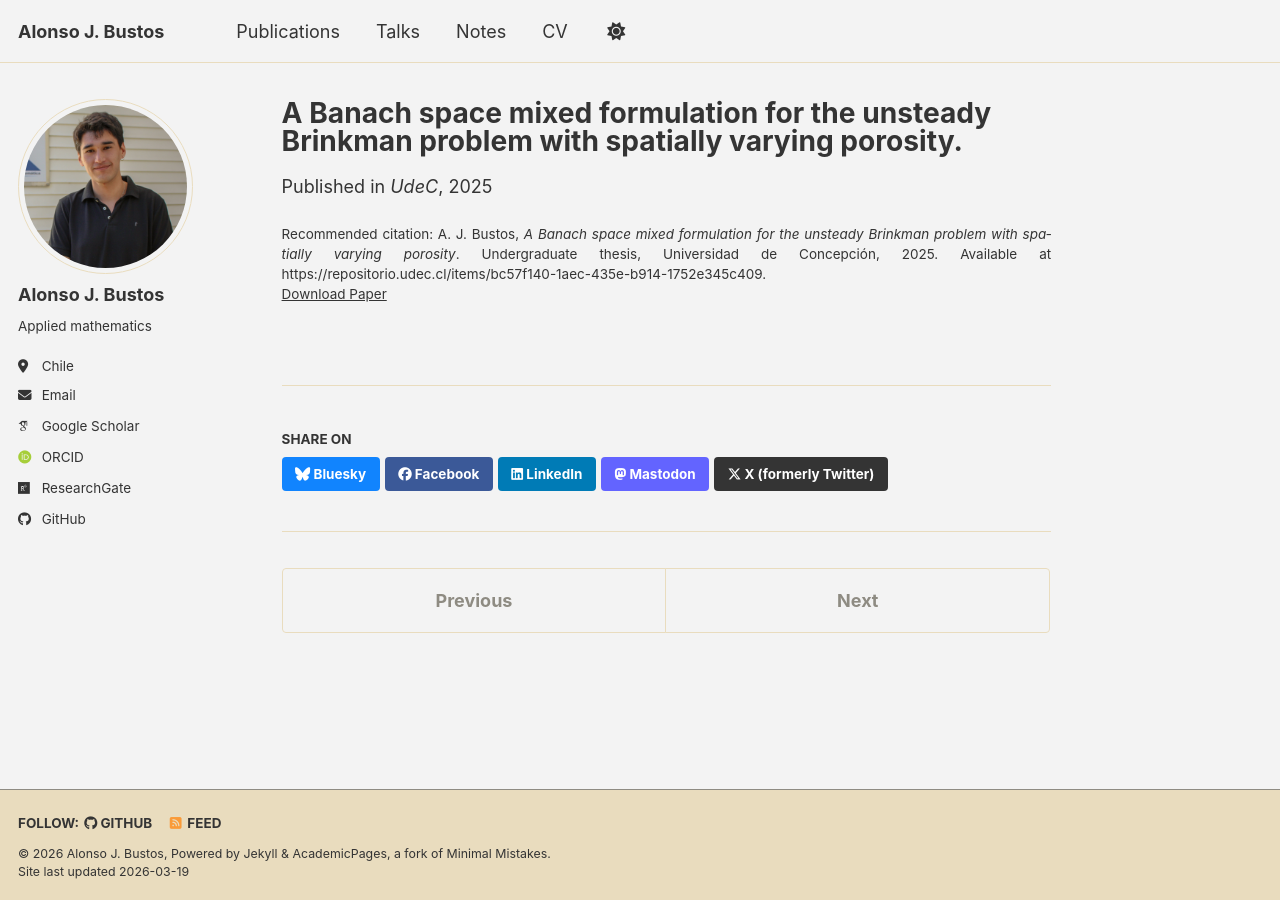
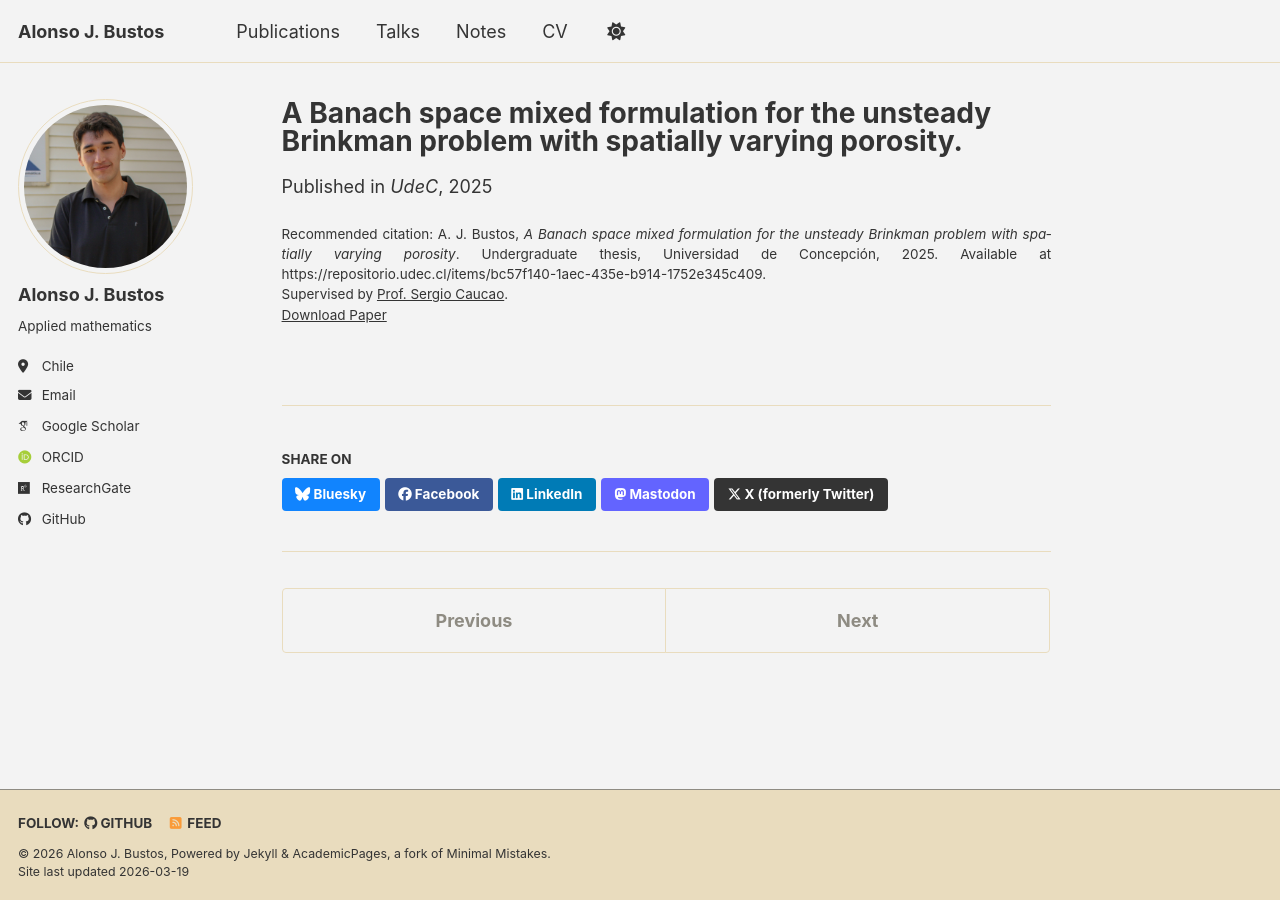
Before and after one commit to alonsojbustos/alonsojbustos.github.io, a Jekyll site: the page built from _publications/thesis.md, in a window 1280 px wide. Built offline with Jekyll 4.4.1, drawn with Linux system fonts in a browser that asks for light colours; some web fonts are replaced; a script bundle is joined from its source files by our own code; library files that are not in the unit come from our copies.

Commit message:
Update thesis.md

```diff
--- a/_publications/thesis.md
+++ b/_publications/thesis.md
@@ -8,5 +8,5 @@ excerpt: ""
 date: 2025-09-03
 venue: "UdeC"
 paperurl: "https://repositorio.udec.cl/items/bc57f140-1aec-435e-b914-1752e345c409"
-citation: "A. J. Bustos, <i>A Banach space mixed formulation for the unsteady Brinkman problem with spatially varying porosity</i>. Undergraduate thesis, Universidad de Concepción, 2025. Available at https://repositorio.udec.cl/items/bc57f140-1aec-435e-b914-1752e345c409."
+citation: "A. J. Bustos, <i>A Banach space mixed formulation for the unsteady Brinkman problem with spatially varying porosity</i>. Undergraduate thesis, Universidad de Concepción, 2025. Available at https://repositorio.udec.cl/items/bc57f140-1aec-435e-b914-1752e345c409.<br>Supervised by <a href='INSERT_URL_HERE'>Prof. Sergio Caucao</a>."
 ---
```
